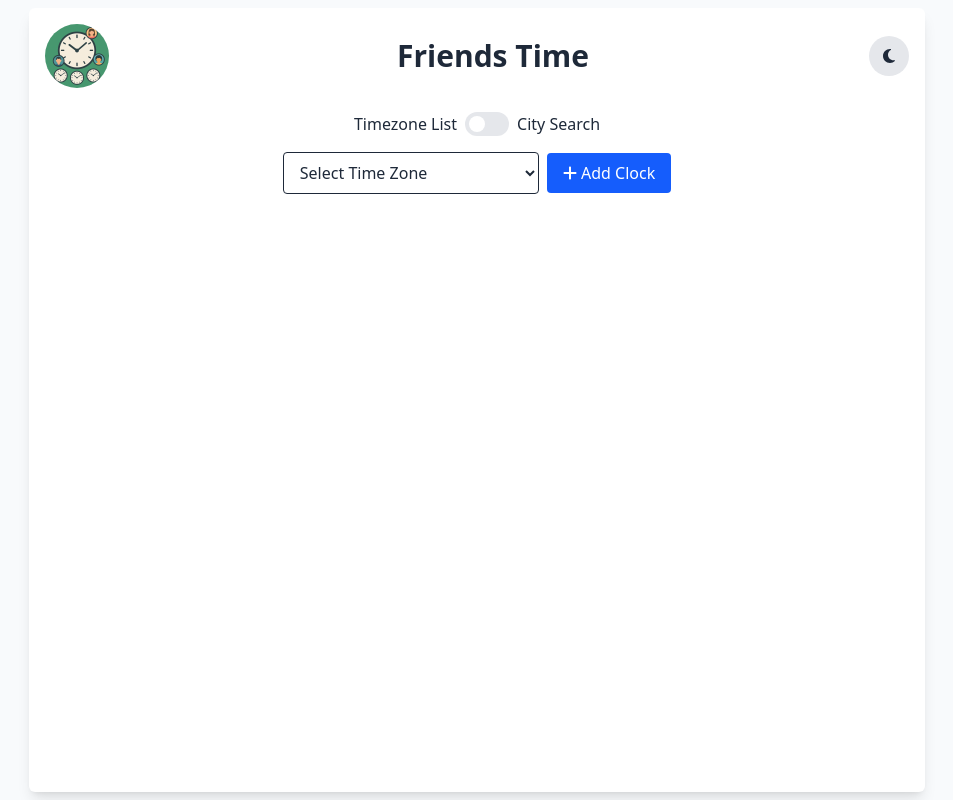
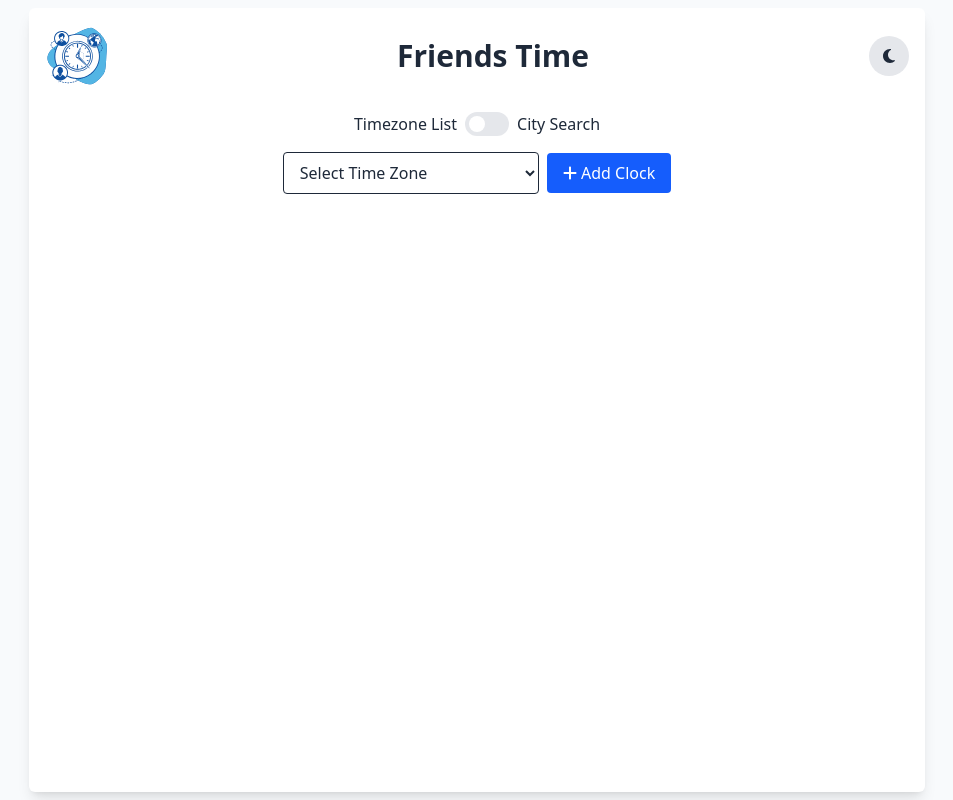
Before and after one commit to mchlebosz/FriendsTime, a Vue app: page / in a window 1280 px wide. Shown: the whole page, without its empty margins (163-1116 px from the left). Built offline with nearby package versions, Linux system fonts and the light colour scheme.

Commit message:
main logo change

```diff
--- a/src/App.vue
+++ b/src/App.vue
@@ -2,7 +2,7 @@
   <main
     class="max-w-4xl mx-auto p-4 space-y-6 bg-white dark:bg-gray-900 text-gray-800 dark:text-gray-200 shadow-lg h-full rounded-md">
     <div class="flex justify-between items-center">
-      <img src="./assets/logo.png" alt="Logo" class="w-16 h-16 mr-2 rounded-full" />
+      <img src="./assets/logo.svg" alt="Logo" class="w-16 h-16 mr-2 rounded-full" />
       <h1 class="text-3xl font-bold">Friends Time</h1>
       <ThemeSwitch />
     </div>
```
Also changed, not shown: src/assets/logo.png (deleted), src/assets/logo.svg (added).
